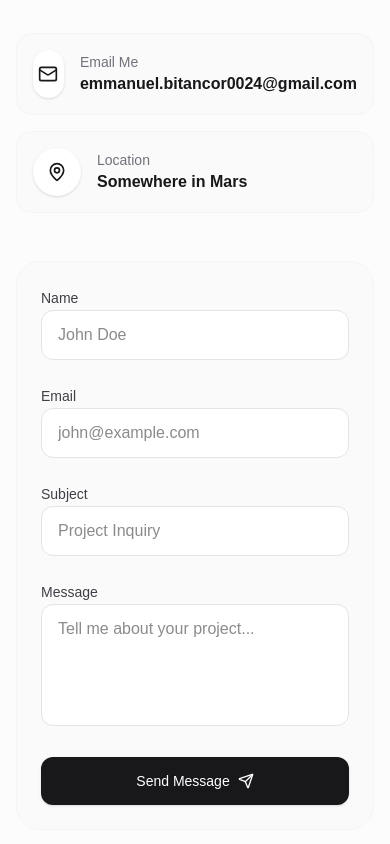
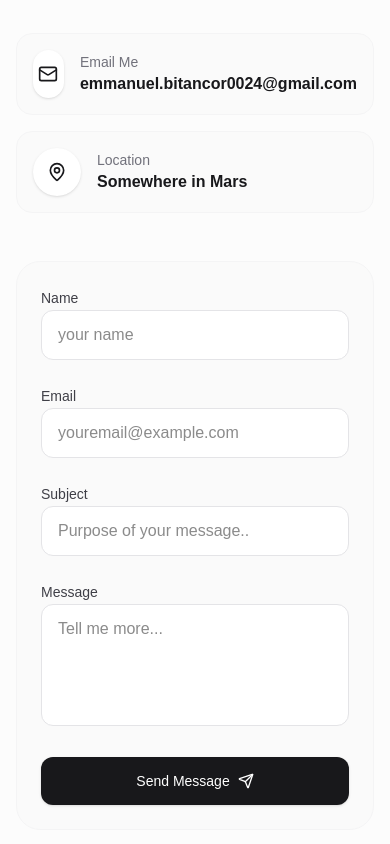
Before and after one commit to EmmanuelBitancor/emdevman-portfolio, a Next.js app in the folder emdevman/: page / in a window 390 px wide. Shown: the part 4783-5627 px from the top of the page. Built offline with nearby package versions, Linux system fonts and the light colour scheme.

Commit message:
Improve Navbar link handling and update Contact placeholders
Refactored Navbar to handle Home and hash links more smoothly, ensuring proper scroll behavior and menu closing on mobile. Updated Contact form input placeholders for clarity and consistency.

```diff
--- a/emdevman/app/components/Navbar.tsx
+++ b/emdevman/app/components/Navbar.tsx
@@ -15,6 +15,7 @@ export default function Navbar() {
   if (hiddenRoutes.includes(pathname)) return null;
 
   const navLinks = [
+    { name: "Home", href: "/" },
     { name: "Tech Stack", href: "#tech-stack" },
     { name: "Projects", href: "#projects" },
     { name: "About", href: "#about" },
@@ -22,25 +23,30 @@ export default function Navbar() {
   ];
 
   const handleLinkClick = (e: React.MouseEvent<HTMLAnchorElement>, href: string) => {
+    // 1. Close the mobile menu immediately
     setIsOpen(false);
 
-    // Scenario 1: Back to Top (Clicking Home or Logo)
-    if (href === "/") {
-      if (pathname === "/") {
+    // 2. Prevent the default anchor behavior so the URL hash (#) doesn't appear
+    // ONLY if we are on the homepage and it is a hash link or the home link
+    const isHashLink = href.startsWith("#");
+    const isHomeLink = href === "/";
+
+    if ((isHashLink || isHomeLink) && pathname === "/") {
       e.preventDefault();
+
+      // 3. Use a small timeout to ensure the menu closes BEFORE scrolling.
+      // This fixes the mobile scroll issue where layout shifts break the scroll position.
+      setTimeout(() => {
+        if (isHomeLink) {
           window.scrollTo({ top: 0, behavior: "smooth" });
+        } else if (isHashLink) {
+          const elementId = href.replace("#", "");
+          const element = document.getElementById(elementId);
+          if (element) {
+            element.scrollIntoView({ behavior: "smooth" });
           }
-      return;
         }
-
-    // Scenario 2: Hash Links (#projects)
-    if (href.startsWith("#")) {
-      // If we are on the homepage, the CSS 'scroll-behavior: smooth'
-      // in globals.css will handle the scroll automatically.
-      // We DO NOT preventDefault here, so the URL updates to include the hash.
-
-      // However, if we are on a different page (e.g., /blog),
-      // Next.js Link will handle the route change to /#projects
+      }, 100);
     }
   };
 
@@ -64,6 +70,7 @@ export default function Navbar() {
         {/* Desktop Nav */}
         <div className="hidden md:flex items-center gap-6 text-sm font-medium">
           {navLinks.map((link) => {
+            // Hide Home link on Desktop
             if (link.name === "Home") return null;
             return (
               <Link
@@ -101,7 +108,11 @@ export default function Navbar() {
             className="md:hidden overflow-hidden border-t border-black/5 dark:border-white/5"
           >
             <div className="flex flex-col items-start gap-6 pb-8 pt-4 px-6">
-              {navLinks.map((link) => (
+              {navLinks.map((link) => {
+                // FIXED: Hide Home link on Mobile as well
+                if (link.name === "Home") return null;
+
+                return (
                   <Link
                     key={link.name}
                     href={link.href}
@@ -110,7 +121,8 @@ export default function Navbar() {
                   >
                     {link.name}
                   </Link>
-              ))}
+                );
+              })}
             </div>
           </motion.div>
         )}
--- a/emdevman/app/sections/Contact.tsx
+++ b/emdevman/app/sections/Contact.tsx
@@ -55,7 +55,7 @@ export default function Contact() {
                   <input
                     id="name"
                     type="text"
-                    placeholder="John Doe"
+                    placeholder="your name"
                     className="w-full px-4 py-3 rounded-xl bg-white dark:bg-zinc-950 border border-zinc-200 dark:border-zinc-800 outline-none focus:ring-2 focus:ring-zinc-900 dark:focus:ring-zinc-100 transition-all"
                   />
                 </div>
@@ -66,7 +66,7 @@ export default function Contact() {
                   <input
                     id="email"
                     type="email"
-                    placeholder="john@example.com"
+                    placeholder="youremail@example.com"
                     className="w-full px-4 py-3 rounded-xl bg-white dark:bg-zinc-950 border border-zinc-200 dark:border-zinc-800 outline-none focus:ring-2 focus:ring-zinc-900 dark:focus:ring-zinc-100 transition-all"
                   />
                 </div>
@@ -79,7 +79,7 @@ export default function Contact() {
                 <input
                   id="subject"
                   type="text"
-                  placeholder="Project Inquiry"
+                  placeholder="Purpose of your message.."
                   className="w-full px-4 py-3 rounded-xl bg-white dark:bg-zinc-950 border border-zinc-200 dark:border-zinc-800 outline-none focus:ring-2 focus:ring-zinc-900 dark:focus:ring-zinc-100 transition-all"
                 />
               </div>
@@ -91,7 +91,7 @@ export default function Contact() {
                 <textarea
                   id="message"
                   rows={4}
-                  placeholder="Tell me about your project..."
+                  placeholder="Tell me more..."
                   className="w-full px-4 py-3 rounded-xl bg-white dark:bg-zinc-950 border border-zinc-200 dark:border-zinc-800 outline-none focus:ring-2 focus:ring-zinc-900 dark:focus:ring-zinc-100 transition-all resize-none"
                 ></textarea>
               </div>
```
Lines whose indentation alone changed are shown as unchanged.
